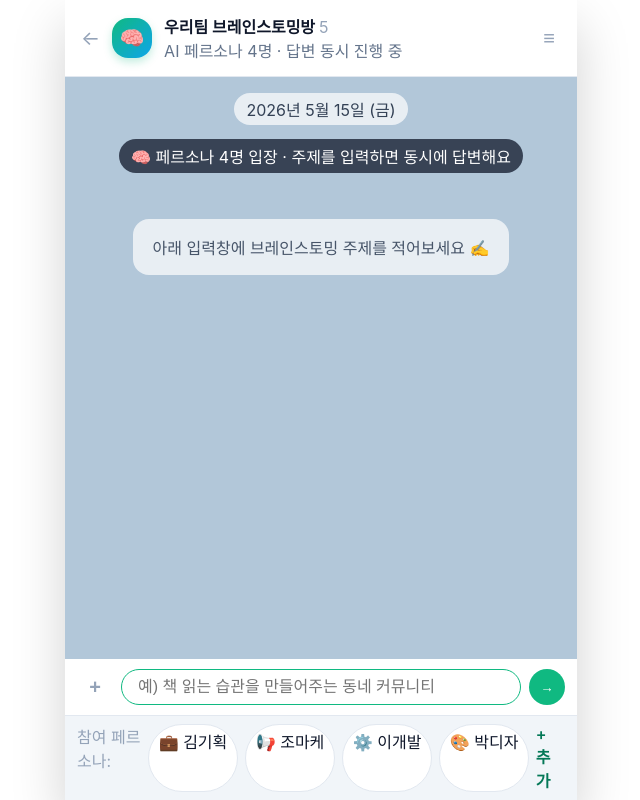
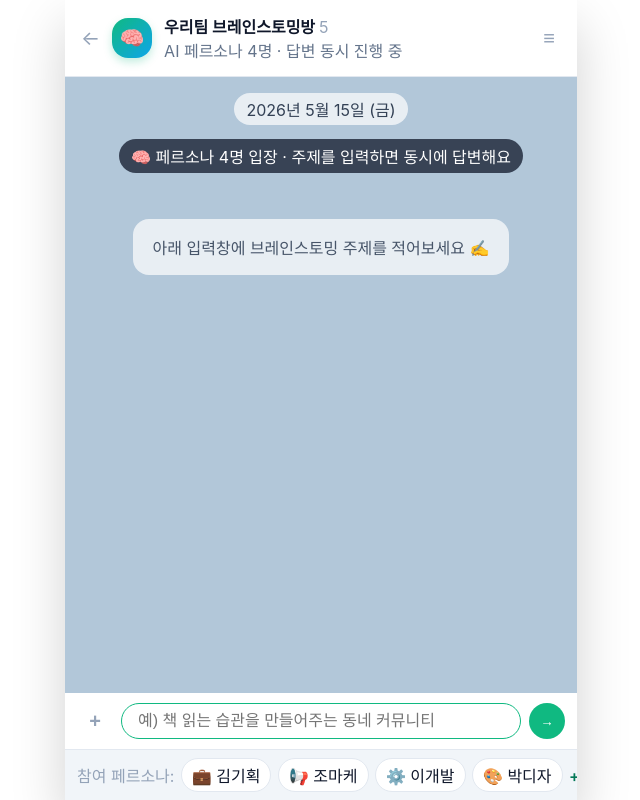
Before and after one commit to aicodingvalley/claude-code-handson-0, a website with bundled scripts: page projects/ai-knowledge/brainstorm.html in a window 1280 px wide. Shown: the whole page, without its empty margins (319-959 px from the left). Built offline with nearby package versions, Linux system fonts and the light colour scheme.

Commit message:
Prevent line breaks in persona bar items
Co-Authored-By: Claude Opus 4.7 (1M context) <noreply@anthropic.com>

```diff
--- a/projects/ai-knowledge/css/brainstorm.css
+++ b/projects/ai-knowledge/css/brainstorm.css
@@ -57,7 +57,8 @@
 .bs-input input:focus { outline: 0; border-color: var(--color-brand); }
 .bs-input button { background: var(--color-brand); color: white; border: 0; width: 2.25rem; height: 2.25rem; border-radius: 50%; cursor: pointer; font-weight: 700; }
 
-.bs-personas { background: #f1f5f9; border-top: 1px solid var(--color-border); padding: 0.5rem 0.75rem; display: flex; gap: 0.4rem; overflow-x: auto; font-size: 1rem; }
+.bs-personas { background: #f1f5f9; border-top: 1px solid var(--color-border); padding: 0.5rem 0.75rem; display: flex; gap: 0.4rem; overflow-x: auto; font-size: 1rem; white-space: nowrap; align-items: center; }
+.bs-personas > * { flex-shrink: 0; white-space: nowrap; }
 .bs-personas .chip { background: white; border: 1px solid var(--color-border); border-radius: 9999px; padding: 0.25rem 0.625rem; white-space: nowrap; }
 
 .bs-cta {
```
